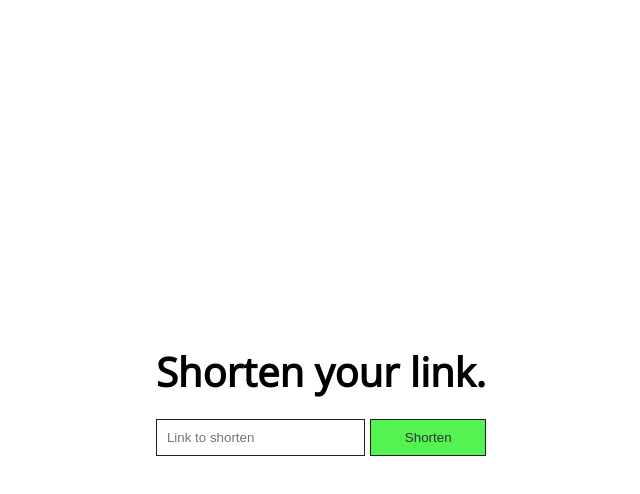
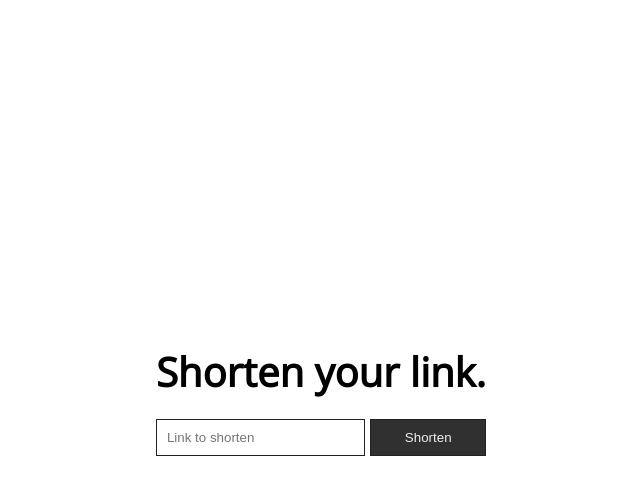
Before and after one commit to qwercik/skracacz-frontend, a Vue app: page / in a window 1280 px wide. In both pictures the pointer is over the button "Shorten". Shown: the top 494 px of the page, without its empty margins (319-959 px from the left). Built offline with nearby package versions, Linux system fonts and the light colour scheme; what v-clipboard would draw is missing.

Commit message:
Change button style

```diff
--- a/src/components/Button.vue
+++ b/src/components/Button.vue
@@ -25,7 +25,8 @@ export default {
 
   .button:hover,
   .button:focus {
-    background: #55F352;
+    color: #EEEEEE;
+    background: #303030;
     transition: 0.6s
   }
 </style>
```
